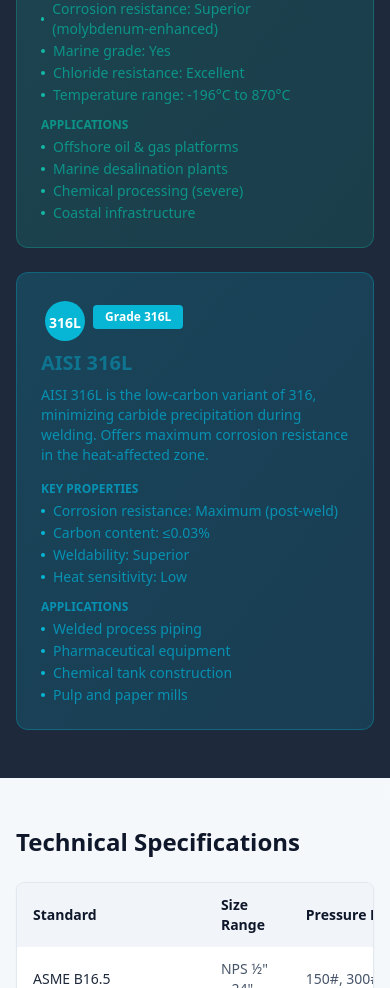
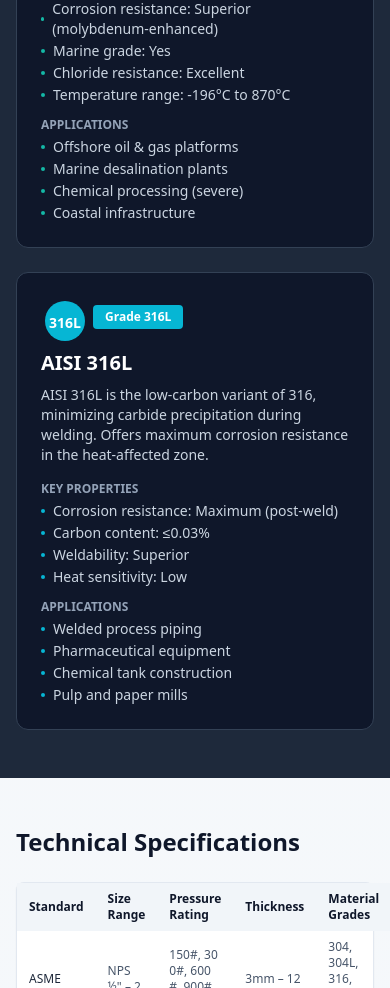
Before and after one commit to dev-tanvir-1294/diglibass, a React (Vite) app: page / in a window 390 px wide. Shown: the part 2940-3928 px from the top of the page. Built offline with nearby package versions, Linux system fonts and the light colour scheme.

Commit message:
Make grade card text white, specs table responsive without overflow

```diff
--- a/src/pages/StainlessSteelFlanges.tsx
+++ b/src/pages/StainlessSteelFlanges.tsx
@@ -10,24 +10,6 @@ import {
 } from '../data/flanges';
 
 const gradeBadgeColors: Record<string, string> = {
-  '304': 'bg-blue-500',
-  '316': 'bg-teal-500',
-  '316L': 'bg-cyan-500',
-};
-
-const gradeTextColors: Record<string, string> = {
-  '304': 'text-blue-700',
-  '316': 'text-teal-700',
-  '316L': 'text-cyan-700',
-};
-
-const gradeMutedColors: Record<string, string> = {
-  '304': 'text-blue-600',
-  '316': 'text-teal-600',
-  '316L': 'text-cyan-600',
-};
-
-const gradeBulletColors: Record<string, string> = {
   '304': 'bg-blue-500',
   '316': 'bg-teal-500',
   '316L': 'bg-cyan-500',
@@ -310,38 +292,35 @@ export default function StainlessSteelFlanges() {
         <div className="max-w-7xl mx-auto px-4 sm:px-6 lg:px-8">
           <h2 className="text-2xl sm:text-3xl font-bold text-slate-900 mb-6">Technical Specifications</h2>
 
-          <div className="bg-white rounded-lg border border-slate-200 shadow-sm overflow-hidden mb-8">
-            <div className="overflow-x-auto">
-              <table className="w-full text-sm min-w-[600px]">
+          <div className="bg-white rounded-lg border border-slate-200 shadow-sm mb-8">
+            <table className="w-full text-xs sm:text-sm table-auto">
               <caption className="sr-only">Flange technical specifications by standard</caption>
               <thead className="bg-slate-100">
                 <tr>
-                    <th scope="col" className="px-4 sm:px-6 py-3 text-left font-semibold text-slate-900 whitespace-nowrap">Standard</th>
-                    <th scope="col" className="px-4 sm:px-6 py-3 text-left font-semibold text-slate-900">Size Range</th>
-                    <th scope="col" className="px-4 sm:px-6 py-3 text-left font-semibold text-slate-900 whitespace-nowrap">Pressure Rating</th>
-                    <th scope="col" className="px-4 sm:px-6 py-3 text-left font-semibold text-slate-900 whitespace-nowrap">Thickness</th>
-                    <th scope="col" className="px-4 sm:px-6 py-3 text-left font-semibold text-slate-900 whitespace-nowrap">Material Grades</th>
+                  <th scope="col" className="px-3 sm:px-6 py-2 sm:py-3 text-left font-semibold text-slate-900">Standard</th>
+                  <th scope="col" className="px-3 sm:px-6 py-2 sm:py-3 text-left font-semibold text-slate-900">Size Range</th>
+                  <th scope="col" className="px-3 sm:px-6 py-2 sm:py-3 text-left font-semibold text-slate-900">Pressure Rating</th>
+                  <th scope="col" className="px-3 sm:px-6 py-2 sm:py-3 text-left font-semibold text-slate-900">Thickness</th>
+                  <th scope="col" className="px-3 sm:px-6 py-2 sm:py-3 text-left font-semibold text-slate-900">Material Grades</th>
                 </tr>
               </thead>
               <tbody className="divide-y divide-slate-200">
                 {flangeSpecifications.map((spec, idx) => (
                   <tr key={idx}>
-                    <td className="px-4 sm:px-6 py-3 text-slate-800 whitespace-nowrap">{spec.standard}</td>
-                    <td className="px-4 sm:px-6 py-3 text-slate-600">{spec.sizeRange}</td>
-                    <td className="px-4 sm:px-6 py-3 text-slate-600 whitespace-nowrap">{spec.pressureRating}</td>
-                    <td className="px-4 sm:px-6 py-3 text-slate-600 whitespace-nowrap">{spec.thickness}</td>
-                    <td className="px-4 sm:px-6 py-3 text-slate-600">{spec.material}</td>
+                    <td className="px-3 sm:px-6 py-2 sm:py-3 text-slate-800 break-words">{spec.standard}</td>
+                    <td className="px-3 sm:px-6 py-2 sm:py-3 text-slate-600 break-all">{spec.sizeRange}</td>
+                    <td className="px-3 sm:px-6 py-2 sm:py-3 text-slate-600 break-all">{spec.pressureRating}</td>
+                    <td className="px-3 sm:px-6 py-2 sm:py-3 text-slate-600 break-all">{spec.thickness}</td>
+                    <td className="px-3 sm:px-6 py-2 sm:py-3 text-slate-600">{spec.material}</td>
                   </tr>
                 ))}
               </tbody>
             </table>
           </div>
-        </div>
 
-        <div className="bg-white rounded-lg p-6 shadow-md border border-slate-200">
+          <div className="bg-white rounded-lg p-4 sm:p-6 shadow-md border border-slate-200">
             <h3 className="font-semibold text-slate-900 mb-3">Chemical Composition</h3>
-          <div className="overflow-x-auto">
-            <table className="w-full text-sm min-w-[400px]">
+            <table className="w-full text-xs sm:text-sm table-auto">
               <caption className="sr-only">Chemical composition of flange grades 304, 316, and 316L</caption>
               <thead>
                 <tr className="border-b border-slate-200">
@@ -378,7 +357,6 @@ export default function StainlessSteelFlanges() {
                 </tr>
               </tbody>
             </table>
-          </div>
           </div>
         </div>
       </section>
@@ -543,19 +521,10 @@ export default function StainlessSteelFlanges() {
 
 function GradeCard({ grade }: { grade: FlangeGrade }) {
   const badgeColor = gradeBadgeColors[grade.grade] || 'bg-slate-500';
-  const headingColor = gradeTextColors[grade.grade] || 'text-slate-900';
-  const mutedColor = gradeMutedColors[grade.grade] || 'text-slate-500';
-  const bulletColor = gradeBulletColors[grade.grade] || 'bg-teal-500';
 
   return (
     <div
-      className={`bg-gradient-to-br ${
-        {
-          '304': 'from-blue-500/20 to-blue-600/20 border-blue-500/30',
-          '316': 'from-teal-500/20 to-teal-600/20 border-teal-500/30',
-          '316L': 'from-cyan-500/20 to-cyan-600/20 border-cyan-500/30',
-        }[grade.grade] || 'from-slate-500/20 to-slate-600/20 border-slate-500/30'
-      } border rounded-xl p-6`}
+      className={`bg-slate-900 border border-slate-700 rounded-xl p-6`}
     >
       <div className="flex items-center gap-3 mb-3">
         <div className="w-10 h-10">
@@ -565,15 +534,15 @@ function GradeCard({ grade }: { grade: FlangeGrade }) {
           Grade {grade.grade}
         </span>
       </div>
-      <h3 className={`text-xl font-bold ${headingColor} mb-2`}>AISI {grade.grade}</h3>
-      <p className={`text-sm mb-4 ${mutedColor}`}>{grade.description}</p>
+      <h3 className={`text-xl font-bold text-white mb-2`}>AISI {grade.grade}</h3>
+      <p className="text-slate-300 text-sm mb-4">{grade.description}</p>
 
       <div className="mb-3">
-        <h4 className={`text-xs font-semibold ${mutedColor} uppercase mb-1`}>Key Properties</h4>
-        <ul className={`text-sm ${mutedColor} space-y-0.5`}>
+        <h4 className="text-xs font-semibold text-slate-400 uppercase mb-1">Key Properties</h4>
+        <ul className="text-sm text-slate-300 space-y-0.5">
           {grade.properties.map((prop) => (
             <li key={prop} className="flex items-center">
-              <span className={`w-1 h-1 ${bulletColor} rounded-full mr-2`}></span>
+              <span className={`w-1 h-1 ${badgeColor} rounded-full mr-2`}></span>
               {prop}
             </li>
           ))}
@@ -581,11 +550,11 @@ function GradeCard({ grade }: { grade: FlangeGrade }) {
       </div>
 
       <div>
-        <h4 className={`text-xs font-semibold ${mutedColor} uppercase mb-1`}>Applications</h4>
-        <ul className={`text-sm ${mutedColor} space-y-0.5`}>
+        <h4 className="text-xs font-semibold text-slate-400 uppercase mb-1">Applications</h4>
+        <ul className="text-sm text-slate-300 space-y-0.5">
           {grade.applications.map((app) => (
             <li key={app} className="flex items-center">
-              <span className={`w-1 h-1 ${bulletColor} rounded-full mr-2`}></span>
+              <span className={`w-1 h-1 ${badgeColor} rounded-full mr-2`}></span>
               {app}
             </li>
           ))}
```
Lines whose indentation alone changed are shown as unchanged.
